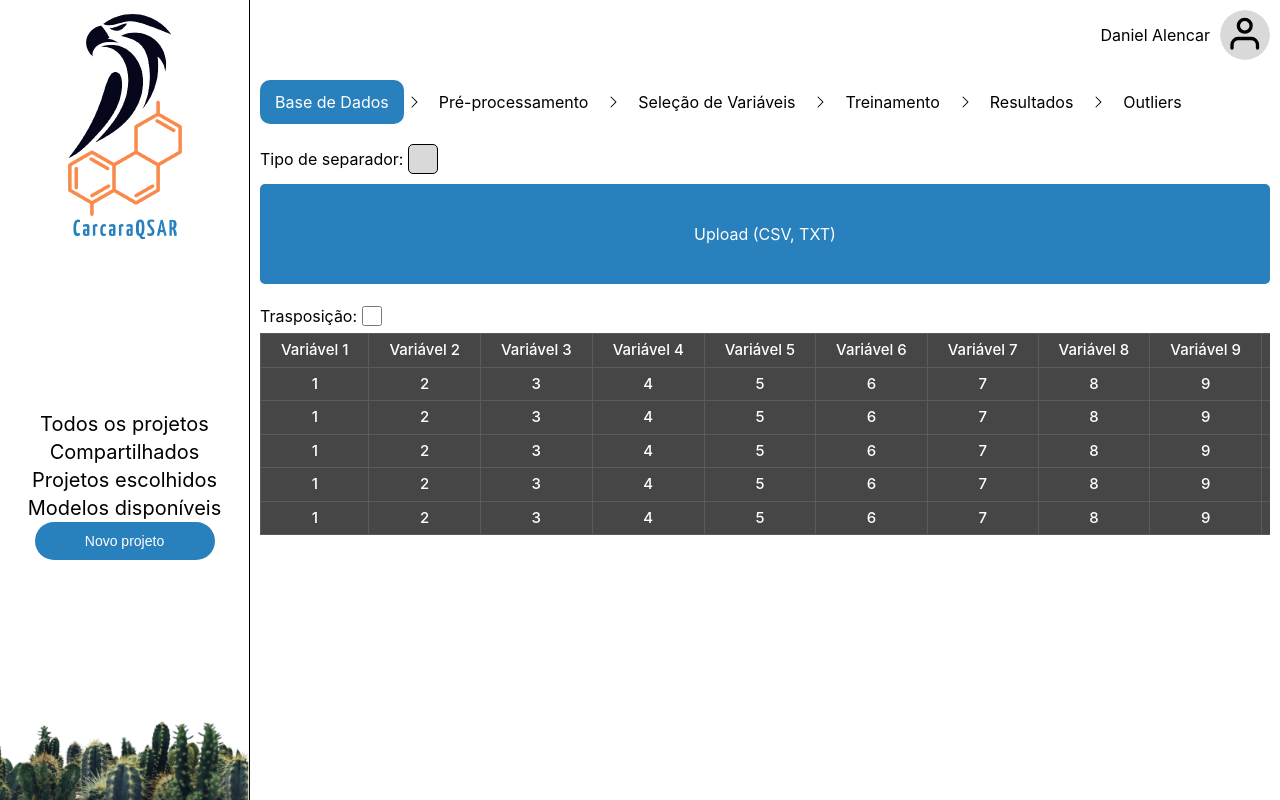
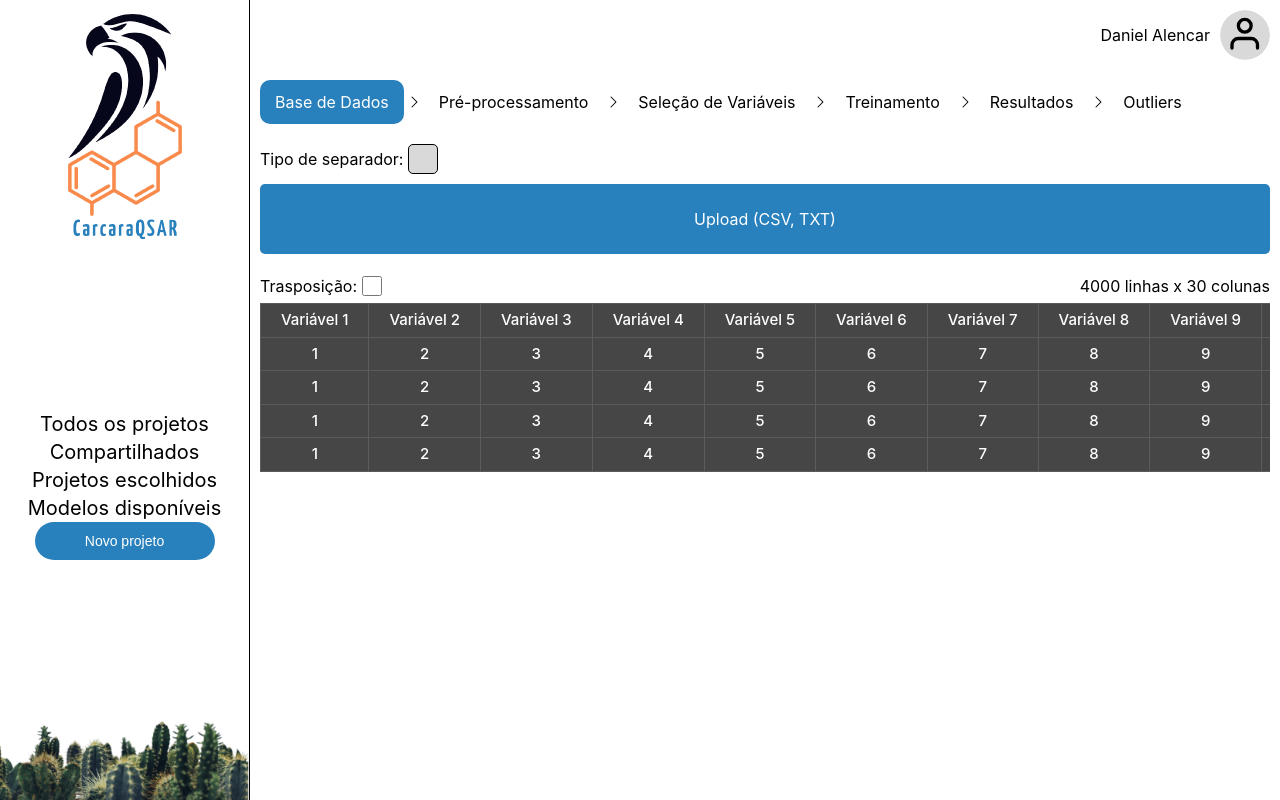
Before and after one commit to rosalvoneto/CarcaraQSAR, a React (Vite) app: page /project in a window 1280 px wide. Built offline with nearby package versions, Linux system fonts and the light colour scheme.

Commit message:
Vertical orientation

```diff
--- /dev/null
+++ b/src/components/CheckboxInput/index.jsx
@@ -0,0 +1,17 @@
+import { useState } from 'react';
+import styles from './styles.module.css';
+
+export function CheckboxInput({ value, setValue }) {
+
+  return(
+    <div className={styles.container}>
+      <p className={styles.description}>Trasposição:</p>
+      <input
+        type="checkbox"
+        className={styles.input}
+        checked={value}
+        onChange={() => setValue(!value)}
+      />
+    </div>
+  )
+}
--- /dev/null
+++ b/src/components/CheckboxInput/styles.module.css
@@ -0,0 +1,17 @@
+.container {
+  display: flex;
+  gap: 5px;
+
+  border: 0px solid red;
+}
+
+.description {
+  border: 0px solid red;
+  width: auto;
+}
+
+.input {
+  border: 0px solid red;
+
+  width: 20px;
+}
--- a/src/components/DataTable/index.jsx
+++ b/src/components/DataTable/index.jsx
@@ -16,7 +16,6 @@ export function DataTable({ vertical }) {
     "Variável 10",
   ];
   const registers = [
-    [1,2,3,4,5,6,7,8,9,10],
     [1,2,3,4,5,6,7,8,9,10],
     [1,2,3,4,5,6,7,8,9,10],
     [1,2,3,4,5,6,7,8,9,10],
@@ -46,7 +45,9 @@ export function DataTable({ vertical }) {
   }
 
   return(
-    <div className={styles.container}>
+    <div
+      className={styles.container}
+    >
       <div className={styles.contentContainer}>
         <table className={styles.table}>
           {
@@ -54,9 +55,14 @@ export function DataTable({ vertical }) {
             <thead className={styles.header}>
               <tr className={styles.headerRegister}>
                 {
-                  dataTable[0].map((variableName) => {
+                  dataTable[0].map((variableName, index) => {
                     return(
-                      <th className={styles.itemHeaderRegister}>{ variableName }</th>
+                      <th
+                        className={styles.itemHeaderRegister}
+                        key={index}
+                      >
+                        { variableName }
+                      </th>
                     )
                   })
                 }
@@ -66,13 +72,21 @@ export function DataTable({ vertical }) {
           }
           <tbody className={styles.body}>
             {
-              dataTable.map((register) => {
+              dataTable.map((register, index) => {
                 return(
-                  <tr className={styles.bodyRegister}>
+                  <tr
+                    className={styles.bodyRegister}
+                    key={index}
+                  >
                   {
-                    register.map((itemRegister) => {
+                    register.map((itemRegister, indexItem) => {
                       return(
-                        <td className={styles.itemBodyRegister}>{ itemRegister }</td>
+                        <td
+                          className={styles.itemBodyRegister}
+                          key={indexItem}
+                        >
+                          { itemRegister }
+                        </td>
                       )
                     })
                   }
--- a/src/pages/Project/index.jsx
+++ b/src/pages/Project/index.jsx
@@ -1,9 +1,10 @@
-import { useState } from 'react';
+import { useEffect, useState } from 'react';
 
 import { DataTable } from '../../components/DataTable';
 import { ProgressBar } from '../../components/ProgressBar';
 import { UserBar } from '../../components/UserBar';
 import { DefaultPage } from '../DefaultPage';
+import { CheckboxInput } from '../../components/CheckboxInput';
 
 import styles from './styles.module.css';
 
@@ -26,14 +27,11 @@ export function Project() {
         </p>
       </div>
 
-      <div className={styles.containerInput}>
-        <p className={styles.descritptorInput}>Trasposição:</p>
-        <input
-          type="checkbox"
-          className={styles.inputCheck}
-          checked={transpose}
-          onClick={() => setTranspose(!transpose)}
-        />
+      <div className={styles.tableInfomation}>
+        <CheckboxInput value={transpose} setValue={setTranspose}/>
+        <p className={styles.tableDescription}>
+          4000 linhas x 30 colunas
+        </p>
       </div>
 
       <DataTable vertical={transpose}/>
--- a/src/pages/Project/styles.module.css
+++ b/src/pages/Project/styles.module.css
@@ -20,7 +20,8 @@
 }
 
 .uploadContainer {
-  height: 100px;
+  height: 70px;
+  max-height: 70px;
 
   background-color: var(--primary-color-2);
 
@@ -37,20 +38,9 @@
   color: var(--white-color-1);
 }
 
-.containerInput {
+.tableInfomation {
   display: flex;
-  gap: 5px;
+  justify-content: space-between;
 
-  border: 0px solid red;
+  width: 100%;
 }
-
-.descritptorInput {
-  border: 0px solid red;
-  width: auto;
-}
-
-.inputCheck {
-  border: 0px solid red;
-
-  width: 20px;
-}
```
Also changed, not shown: src/pages/Home/Table/index.jsx (deleted, +0 -17 lines), src/pages/Home/Table/styles.module.css (deleted, +0 -23 lines).
